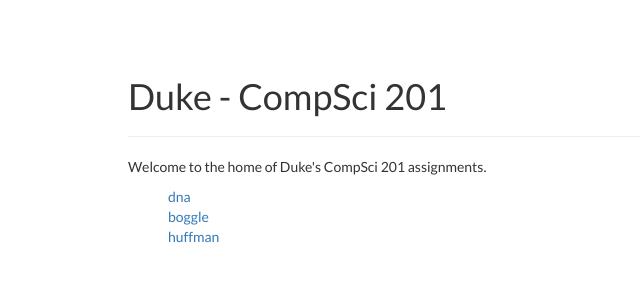
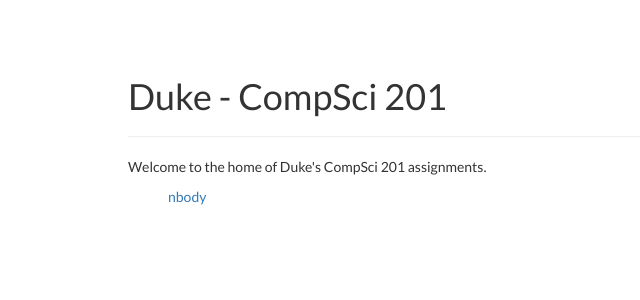
Before and after one commit to compsci201/compsci201.github.io, a Jekyll site: the page built from index.html, in a window 1280 px wide. Shown: the top 300 px of the page, without its empty margins (0-640 px from the left). Built offline with Jekyll 4.4.1, drawn with Linux system fonts in a browser that asks for light colours; nearby versions of some CDN libraries.

Commit message:
Changing frontpage for first assignment

```diff
--- a/_config.yml
+++ b/_config.yml
@@ -12,6 +12,4 @@ markdown: kramdown
 highlighter: pygments
 
 assignments:
-  - title: dna
-  - title: boggle
-  - title: huffman
+  - title: nbody
```
